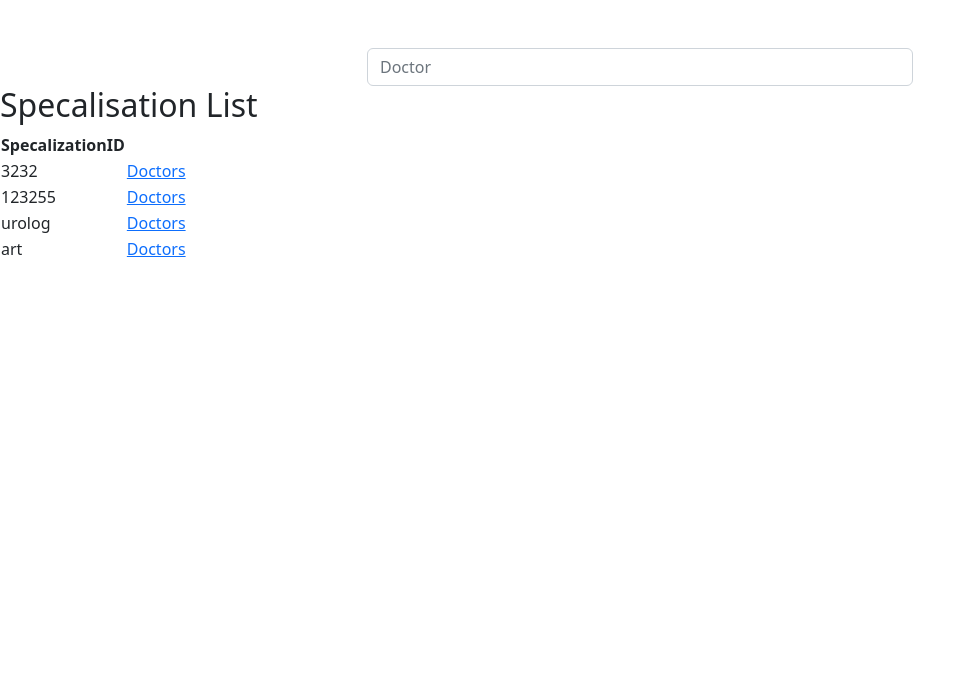
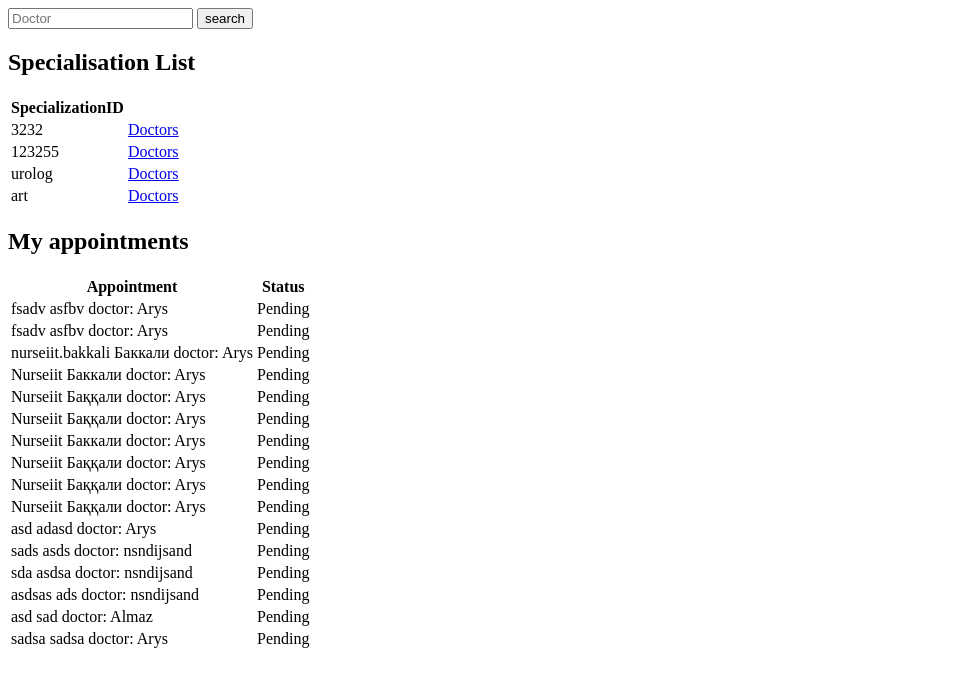
Before and after one commit to Nedzhin/Hospital-site, a Django app: page /appointment/ in a window 1280 px wide. Shown: the top 687 px of the page, without its empty margins (0-975 px from the left). Run offline with Django 3.2, Linux system fonts and the light colour scheme; data comes from the database, SQL or seed files in the repository; both versions use the stored data as it was after the commit.

Commit message:
developed search bar

```diff
--- a/hospitalmanagementsystem/hospital/models.py
+++ b/hospitalmanagementsystem/hospital/models.py
@@ -48,8 +48,6 @@
 
   def __str__(self):
     return self.name
-
-
 class Appointment(models.Model):
     name = models.CharField(max_length=30)
     surname = models.CharField(max_length=30)
@@ -57,3 +55,6 @@
     specialization = models.CharField(max_length=30)
     doctor =models.ForeignKey(Doctor, on_delete=models.CASCADE)
     contacts = models.CharField(max_length=100)
+    status = models.CharField(max_length=30, default="Pending")
+    def __str__(self):
+        return f"{self.name} {self.surname} doctor: {self.doctor}"
--- a/hospitalmanagementsystem/hospital/templates/appointment.html
+++ b/hospitalmanagementsystem/hospital/templates/appointment.html
@@ -3,13 +3,13 @@
 <head>
     <meta charset="utf-8" />
     <!-- CSS only -->
-    <link href="https://cdn.jsdelivr.net/npm/bootstrap@5.2.2/dist/css/bootstrap.min.css" rel="stylesheet" integrity="sha384-Zenh87qX5JnK2Jl0vWa8Ck2rdkQ2Bzep5IDxbcnCeuOxjzrPF/et3URy9Bv1WTRi" crossorigin="anonymous">
-  <!-- JavaScript Bundle with Popper -->
-    <script src="https://cdn.jsdelivr.net/npm/bootstrap@5.2.2/dist/js/bootstrap.bundle.min.js" integrity="sha384-OERcA2EqjJCMA+/3y+gxIOqMEjwtxJY7qPCqsdltbNJuaOe923+mo//f6V8Qbsw3" crossorigin="anonymous"></script>
+
     <title>Appointment</title>
 </head>
 <body>
-<div class="container">
+
+
+<!-- <div class="container">
         <div class="row">
             <div class="col-6 mx-auto text-center mt-5">
                 <input type="text" list="doctor" placeholder="Doctor" class="form-control">
@@ -28,8 +28,48 @@
     {% if doctor.count > 0 %}
     <h2>Specalisation List</h2>
     <table>
-        <thead><th>SpecalizationID</th><th></th></thead>
+        <thead><th>Specalization</th><th></th><th>Name</th><th></th></thead>
         {% for i in doctor %}
+        <tr>
+            <td>{{ i.specializationID }}</td>
+            <td>{{ i.name }}</td>
+            <td><a href="/make_appointment/{{i.specializationID}}">Doctors</a>
+        </tr>
+        {% endfor %}
+
+
+
+
+    </table>
+    {% endif %} -->
+
+    <div class="container">
+        <div class="row">
+            <div class="col-6 mx-auto text-center mt-5">
+                <form method="POST" action="/make_appointment_post/">
+                    {% csrf_token %}
+                <input type="text" name="subs" list="doctor" placeholder="Doctor" class="form-control">
+                <datalist id="doctor">
+                    {% for d in doctor %}
+                    <option value="{{ d.name }}"></option>
+                    {% endfor %}
+                    {% for d in doc %}
+                    <option value="{{ d.specializationID}}"></option>
+                    {% endfor %}
+
+                </datalist>
+                <input type="submit" value="search" >
+                </form>
+            </div>
+
+        </div>
+
+    </div>
+    {% if doc.count > 0 %}
+    <h2>Specialisation List</h2>
+    <table>
+        <thead><th>SpecializationID</th><th></th></thead>
+        {% for i in doc %}
         <tr>
             <td>{{ i.specializationID }}</td>
 
@@ -37,6 +77,20 @@
         </tr>
         {% endfor %}
     </table>
+
+    {% endif %}
+
+    {% if appo.count > 0 %}
+    <h2>My appointments</h2>
+    <table>
+        <thead><th>Appointment</th><th>Status</th></thead>
+        {% for i in appo %}
+        <tr>
+            <td>{{ i }}</td>
+            <td>{{ i.status }}</td>
+        </tr>
+        {% endfor %}
+    </table>
     {% endif %}
 </body>
 </html>
--- a/hospitalmanagementsystem/hospital/templates/make_appointment.html
+++ b/hospitalmanagementsystem/hospital/templates/make_appointment.html
@@ -14,9 +14,9 @@
         <tr>
             <td>{{ i.name }}</td>
             <td>{{ i.surname }}</td>
-            <td>{{ i.contactnumber }}</td>
-            <td>{{ i.priceoftheappointment }}</td>
-            <td>{{ i.scheduledetails }}</td>
+            <td>{{ i.phonenumber }}</td>
+            <td>{{ i.priceOftheAppointment }}</td>
+            <td>{{ i.scheduleDetails }}</td>
             <td>{{ i.rating }}</td>
             <td><a href="/create_appointment/{{i.pk}}">Choose</a>
         </tr>
--- a/hospitalmanagementsystem/hospital/views.py
+++ b/hospitalmanagementsystem/hospital/views.py
@@ -1,4 +1,5 @@
-from django.http import HttpResponseNotFound, HttpResponse
+from django.http import HttpResponseNotFound, HttpResponse, HttpResponseRedirect
+from django.db.models import Q
 from django.shortcuts import render
 from .models import *
 # Create your views here.
@@ -7,26 +8,32 @@
   return render(request, 'index.html', {'doctor': doctor})
 
 def appointment(request):
-    doctor = Doctor.objects.order_by().values('specializationID').distinct()
+    doc = Doctor.objects.order_by().values('specializationID').distinct()
+    doctor = Doctor.objects.all()
+    apppoint = Appointment.objects.all()
+    return render(request, "appointment.html", {"doctor": doctor,'doc':doc, "appo":apppoint})
 
-
-    return render(request, "appointment.html", {"doctor": doctor})
 def create_appointment(request,id):
     if request.method == "POST":
-        doc=Doctor.objects.all()
+        doc=Doctor.objects.get(pk=id)
         appointment = Appointment()
         appointment.name = request.POST.get("name")
         appointment.surname = request.POST.get("surname")
-        appointment.doctor = doc[id]
+        appointment.doctor = doc
         appointment.date = request.POST.get("date")
         appointment.specialization = request.POST.get("spec")
         appointment.contacts = request.POST.get("contacts")
         appointment.save()
-        return HttpResponse("Your request has been sent!!!")
+        return HttpResponseRedirect("/appointment/")
     else:
+
         return render(request,"create_appointment.html", {"pk":id})
 
 def make_appointment(request, id):
-
     doctor = Doctor.objects.filter(specializationID=id).all()
     return render(request, "make_appointment.html", {"doc": doctor})
+
+def make_appointment_post(request):
+
+    doctor = Doctor.objects.filter(Q(name__contains=request.POST.get("subs")) | Q(specializationID__contains=request.POST.get("subs")))
+    return render(request, "make_appointment.html", {"doc": doctor})
--- a/hospitalmanagementsystem/hospitalmanagementsystem/urls.py
+++ b/hospitalmanagementsystem/hospitalmanagementsystem/urls.py
@@ -7,5 +7,6 @@
     path('', homepage, name='homepage'),
     path("appointment/", appointment, name="appointment"),
     path("create_appointment/<int:id>/", create_appointment, name="create_appointment"),
-    path("make_appointment/<str:id>/", make_appointment, name="make_appointment")
+    path("make_appointment/<str:id>/", make_appointment, name="make_appointment"),
+    path("make_appointment_post/", make_appointment_post, name="make_appointment_post")
 ]
```
Also changed, not shown: hospitalmanagementsystem/hospital/templates/create_appointment.html (+29 -2 lines), hospitalmanagementsystem/hospital/templates/index.html (+5 -4 lines), hospitalmanagementsystem/My_Social_Media_Page.png (added), hospitalmanagementsystem/db.sqlite3, hospitalmanagementsystem/hospital/migrations/0004_appointment_status.py (added).
